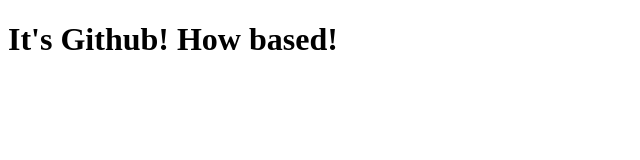
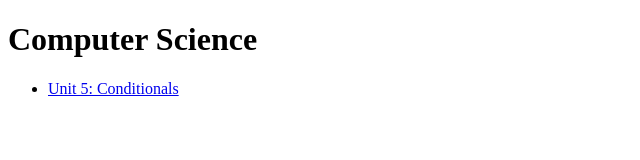
Before and after one commit to gpena-gcisd/gpena-gcisd.github.io, a plain HTML site: page index.html in a window 1280 px wide. Shown: the whole page, without its empty margins (0-640 px from the left). Drawn offline with Linux system fonts and the light colour scheme.

Commit message:
Update index.html
it's morbing time

```diff
--- a/index.html
+++ b/index.html
@@ -7,6 +7,11 @@
     <title>Document</title>
 </head>
 <body>
-    <h1>It's Github! How based!</h1>
+    <h1>Computer Science</h1>
+    <ul>
+        <li>
+            <a href="/u5/conditionals.html">Unit 5: Conditionals</a>
+        </li>
+    </ul>
 </body>
 </html>
```
